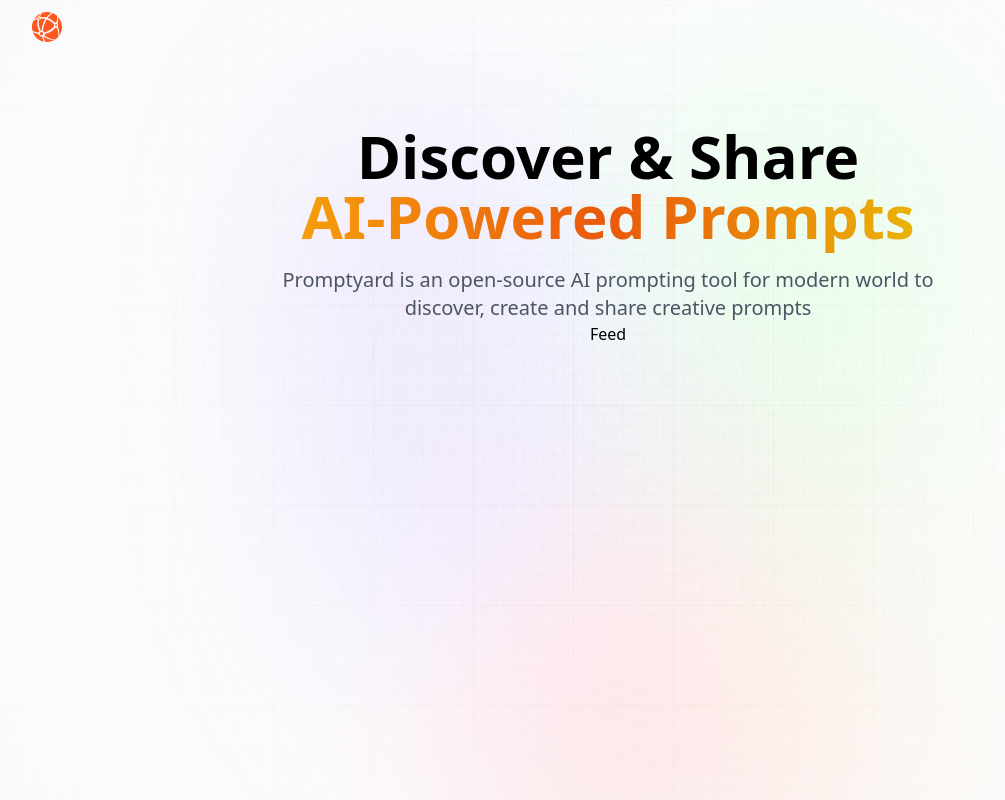
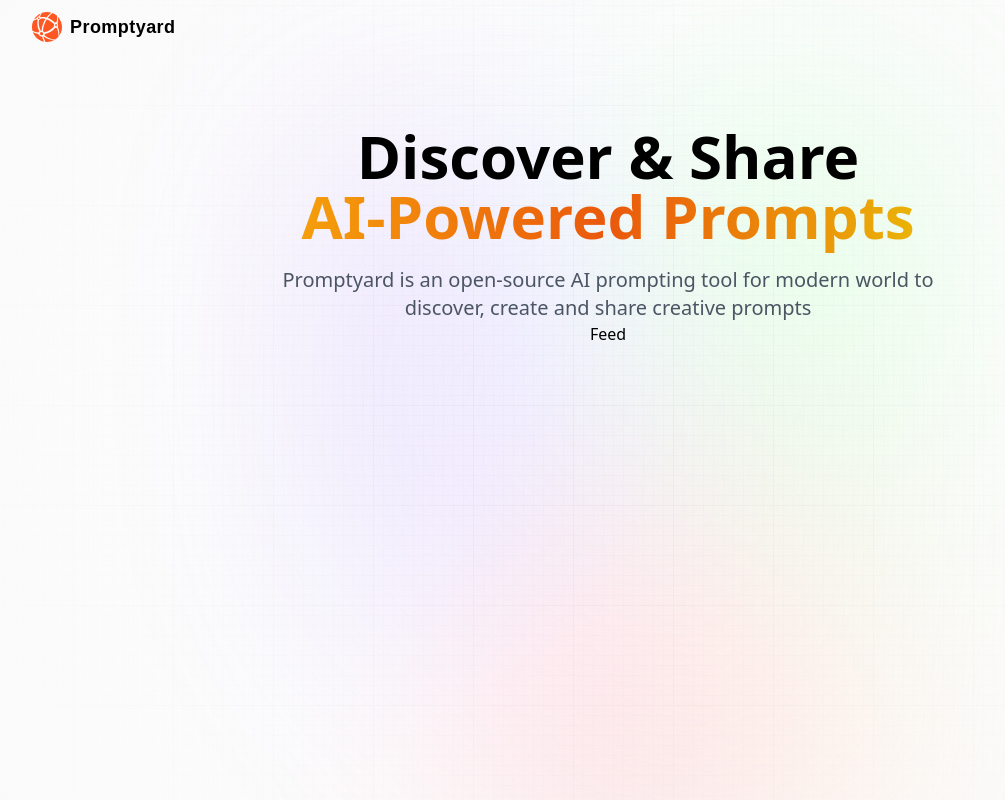
Before and after one commit to Scott-Zeta/first_nextjs_project, a Next.js app: page / in a window 1280 px wide. Shown: the whole page, without its empty margins (32-1037 px from the left). Built offline with nearby package versions, Linux system fonts and the light colour scheme.

Commit message:
add logo

```diff
--- a/components/Nav.jsx
+++ b/components/Nav.jsx
@@ -16,6 +16,7 @@
           height={30}
           className="object-contain"
         />
+        <p className="logo_text">Promptyard</p>
       </Link>
     </nav>
   );
```
